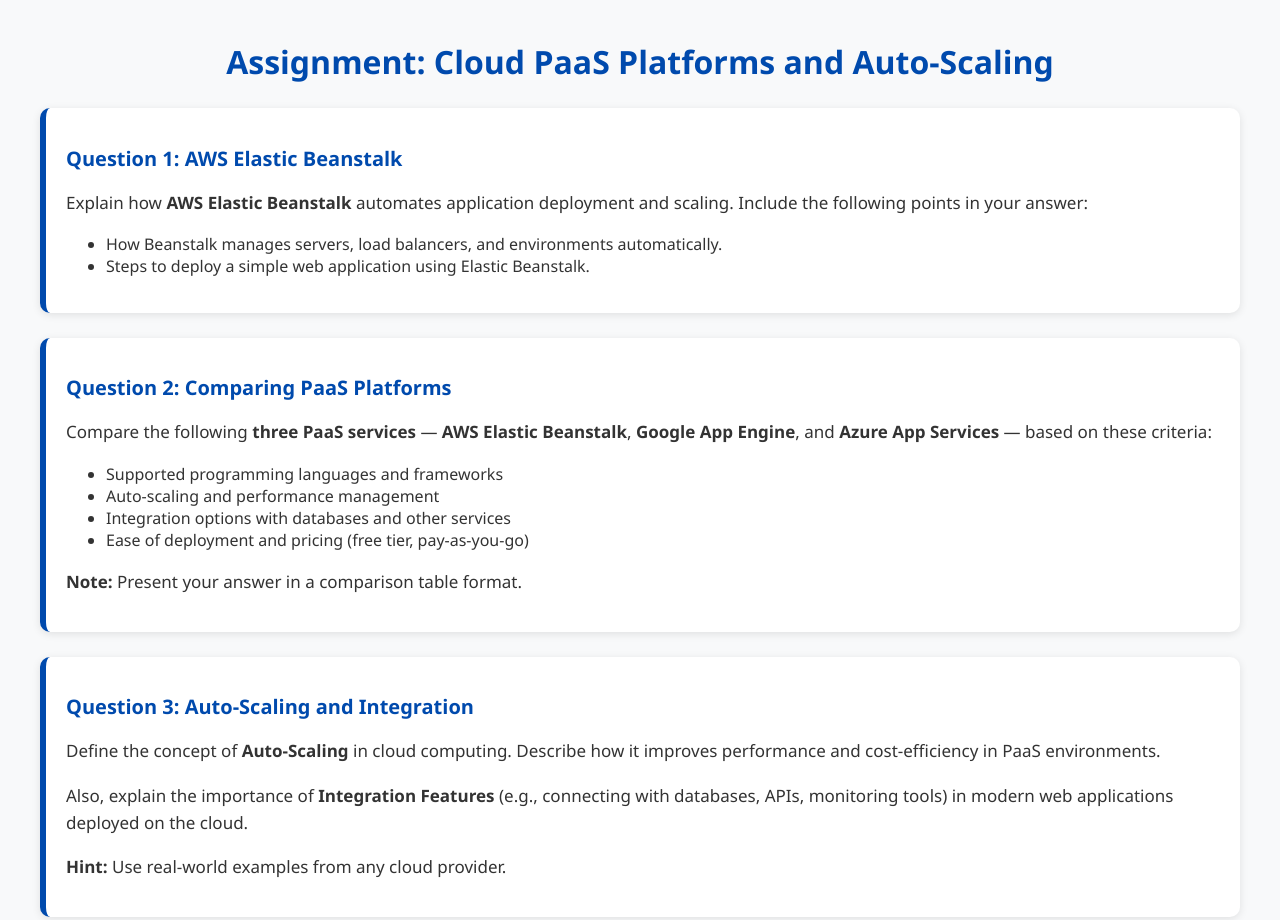
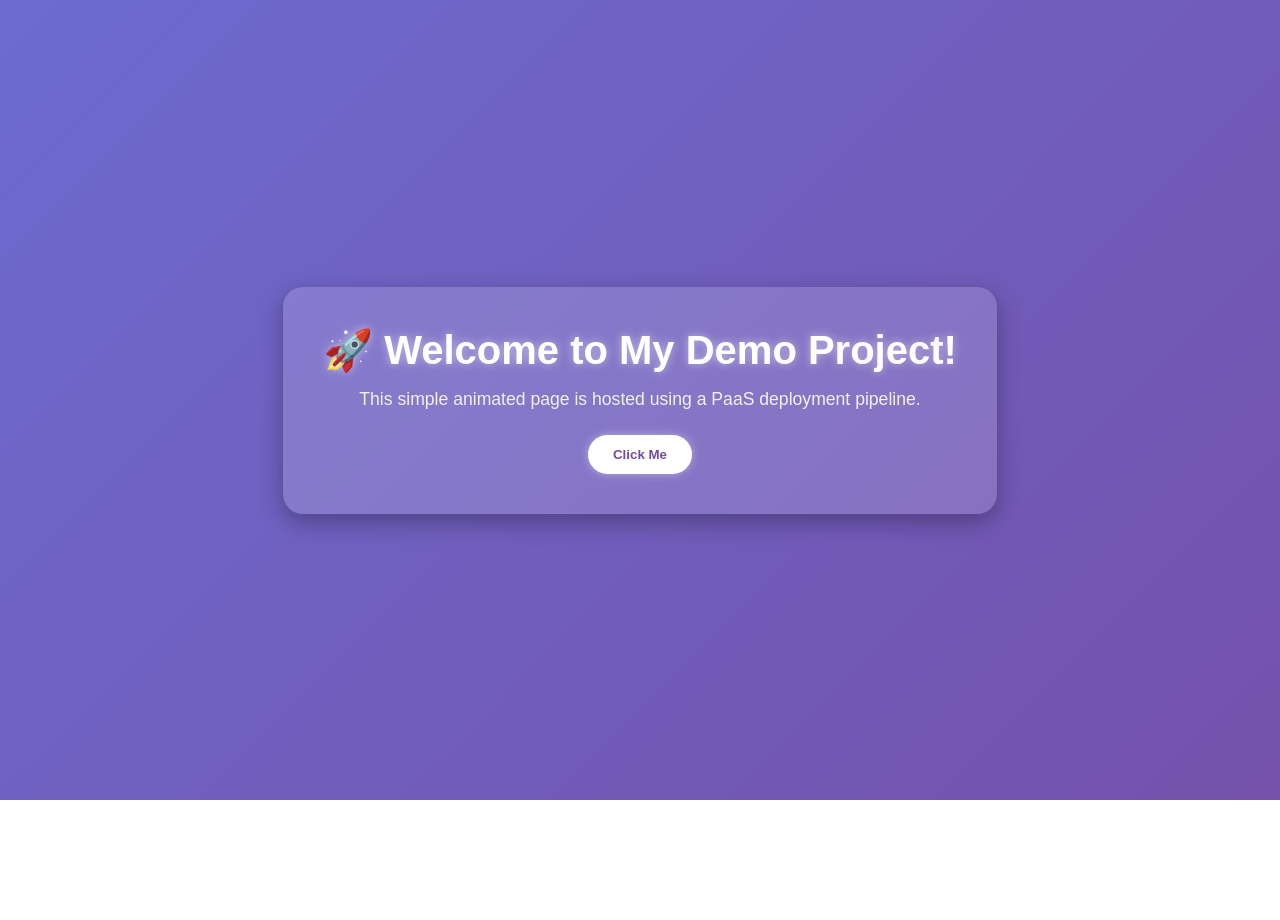
Before and after one commit to RISHABH-567/Beanstalk, a website: page public/index.html in a window 1280 px wide. After the commit the page ends 800 px from the top, so only its background shows below. Drawn offline with Linux system fonts and the light colour scheme.

Commit message:
Improved UI

```diff
--- a/public/index.html
+++ b/public/index.html
@@ -1,81 +1,95 @@
 <!DOCTYPE html>
 <html lang="en">
 <head>
-<meta charset="UTF-8">
-<meta name="viewport" content="width=device-width, initial-scale=1.0">
-<title>PaaS Assignment - Cloud Platforms</title>
+  <meta charset="UTF-8" />
+  <meta name="viewport" content="width=device-width, initial-scale=1.0" />
+  <title>Demo Project</title>
   <style>
+    * {
+      margin: 0;
+      padding: 0;
+      box-sizing: border-box;
+      font-family: "Poppins", sans-serif;
+    }
+
     body {
-    font-family: 'Segoe UI', Arial, sans-serif;
-    background-color: #f8f9fa;
-    margin: 40px;
-    color: #333;
+      height: 100vh;
+      display: flex;
+      justify-content: center;
+      align-items: center;
+      background: linear-gradient(135deg, #667eea, #764ba2);
+      color: #fff;
+      overflow: hidden;
+      animation: gradientShift 8s ease infinite alternate;
+      background-size: 200% 200%;
     }
+
+    @keyframes gradientShift {
+      0% {
+        background-position: left;
+      }
+      100% {
+        background-position: right;
+      }
+    }
+
+    .container {
+      text-align: center;
+      padding: 40px;
+      background: rgba(255, 255, 255, 0.15);
+      border-radius: 20px;
+      box-shadow: 0 8px 25px rgba(0, 0, 0, 0.3);
+      animation: fadeIn 1.5s ease-in;
+    }
+
     h1 {
-    text-align: center;
-    color: #004aad;
+      font-size: 2.5em;
+      margin-bottom: 15px;
+      text-shadow: 0 0 10px rgba(255, 255, 255, 0.5);
     }
-  .question {
-    background: #ffffff;
-    border-left: 6px solid #004aad;
-    border-radius: 10px;
-    box-shadow: 0 2px 8px rgba(0,0,0,0.1);
-    padding: 20px;
-    margin: 25px 0;
+
+    p {
+      font-size: 1.1em;
+      margin-bottom: 25px;
+      color: #f0f0f0;
     }
-  .question h2 {
-    color: #004aad;
-    font-size: 20px;
+
+    .btn {
+      background-color: #fff;
+      color: #764ba2;
+      border: none;
+      padding: 12px 25px;
+      border-radius: 30px;
+      cursor: pointer;
+      transition: 0.3s ease;
+      font-weight: 600;
+      box-shadow: 0 0 10px rgba(255, 255, 255, 0.4);
     }
-  .question p {
-    font-size: 17px;
-    line-height: 1.6;
+
+    .btn:hover {
+      background-color: #764ba2;
+      color: #fff;
+      transform: scale(1.1);
+      box-shadow: 0 0 20px rgba(255, 255, 255, 0.6);
+    }
+
+    @keyframes fadeIn {
+      from {
+        opacity: 0;
+        transform: translateY(40px);
+      }
+      to {
+        opacity: 1;
+        transform: translateY(0);
+      }
     }
   </style>
 </head>
 <body>
-
-<h1>Assignment: Cloud PaaS Platforms and Auto-Scaling</h1>
-
-<div class="question">
-  <h2>Question 1: AWS Elastic Beanstalk</h2>
-  <p>
-    Explain how <b>AWS Elastic Beanstalk</b> automates application deployment and scaling.
-    Include the following points in your answer:
-  </p>
-  <ul>
-    <li>How Beanstalk manages servers, load balancers, and environments automatically.</li>
-    <li>Steps to deploy a simple web application using Elastic Beanstalk.</li>
-  </ul>
+  <div class="container">
+    <h1>🚀 Welcome to My Demo Project!</h1>
+    <p>This simple animated page is hosted using a PaaS deployment pipeline.</p>
+    <button class="btn">Click Me</button>
   </div>
-
-<div class="question">
-  <h2>Question 2: Comparing PaaS Platforms</h2>
-  <p>
-    Compare the following <b>three PaaS services</b> — <b>AWS Elastic Beanstalk</b>, <b>Google App Engine</b>,
-    and <b>Azure App Services</b> — based on these criteria:
-  </p>
-  <ul>
-    <li>Supported programming languages and frameworks</li>
-    <li>Auto-scaling and performance management</li>
-    <li>Integration options with databases and other services</li>
-    <li>Ease of deployment and pricing (free tier, pay-as-you-go)</li>
-  </ul>
-  <p><b>Note:</b> Present your answer in a comparison table format.</p>
-</div>
-
-<div class="question">
-  <h2>Question 3: Auto-Scaling and Integration</h2>
-  <p>
-    Define the concept of <b>Auto-Scaling</b> in cloud computing. Describe how it improves
-    performance and cost-efficiency in PaaS environments.
-  </p>
-  <p>
-    Also, explain the importance of <b>Integration Features</b> (e.g., connecting with databases,
-    APIs, monitoring tools) in modern web applications deployed on the cloud.
-  </p>
-  <p><b>Hint:</b> Use real-world examples from any cloud provider.</p>
-</div>
-
 </body>
 </html>
```
Also changed, not shown: app.js (+3 -4 lines). Lines whose indentation alone changed are shown as unchanged.
